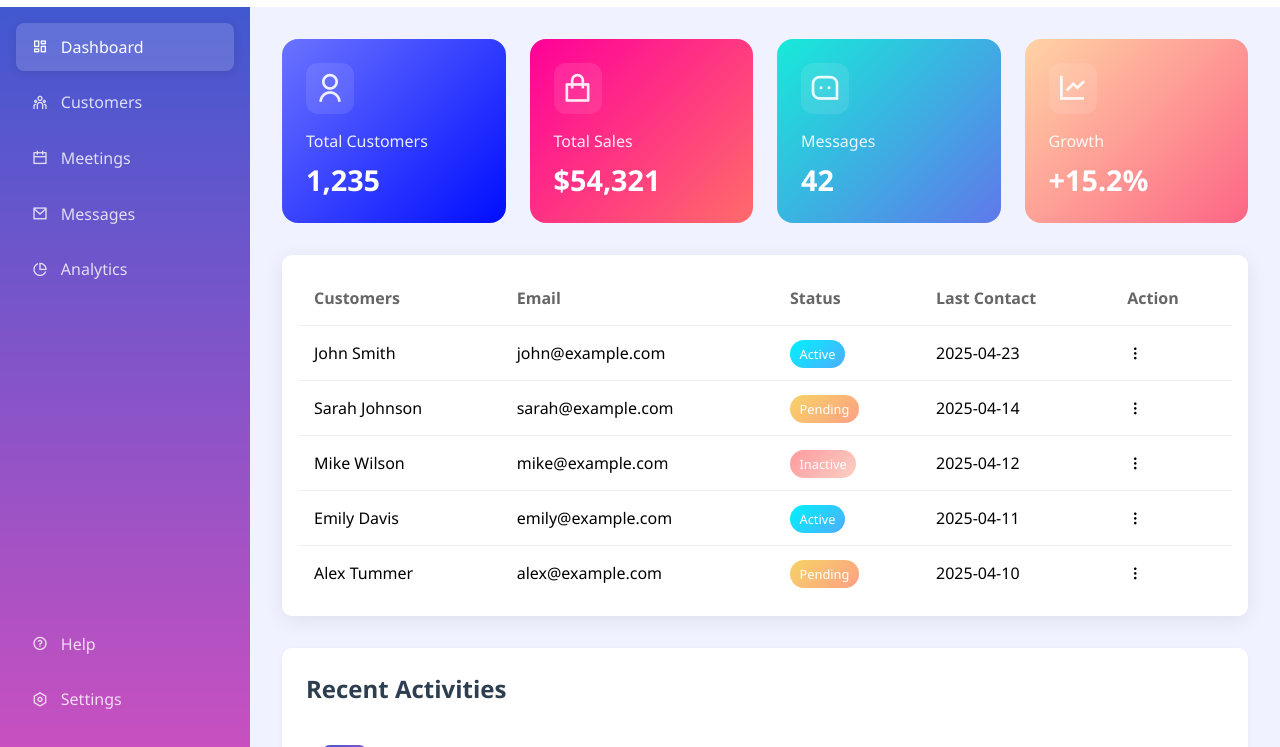
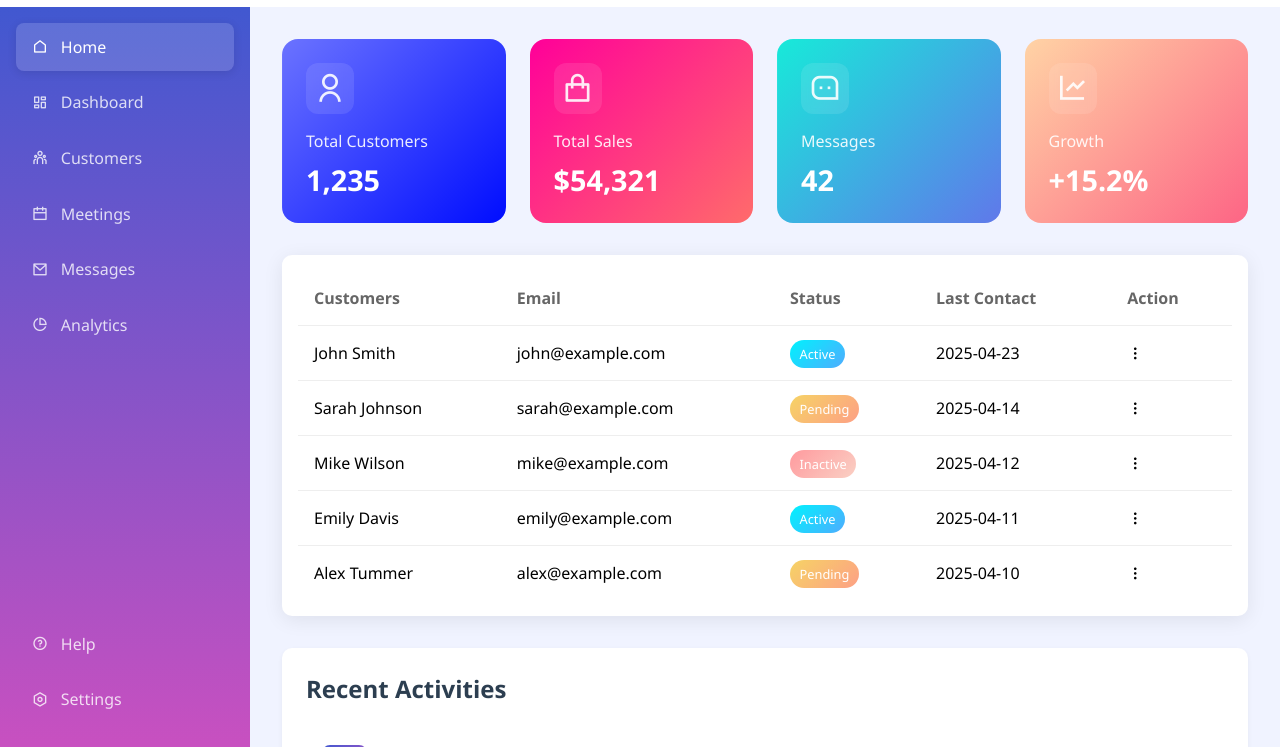
Before and after one commit to AKULA-BHARAT-CHANDRA-VINAY/admin_db, a plain HTML site: page index.html in a window 1280 px wide. Shown: the part 53-800 px from the top of the page. Drawn offline with nearby package versions, Linux system fonts and the light colour scheme.

Commit message:
Update index.html

```diff
--- a/index.html
+++ b/index.html
@@ -27,7 +27,8 @@
         </div>
         <div class="sidebar">
             <div class="sidebar-top">
-                <a href="" class="active"><i class="ri-dashboard-line"></i>Dashboard</a>
+                <a href="" class="active"><i class="ri-home-line"></i>Home</a>
+                <a href=""><i class="ri-dashboard-line"></i>Dashboard</a>
                 <a href=""><i class="ri-team-line"></i>Customers</a>
                 <a href=""><i class="ri-calendar-line"></i>Meetings</a>
                 <a href=""><i class="ri-mail-line"></i>Messages</a>
```
